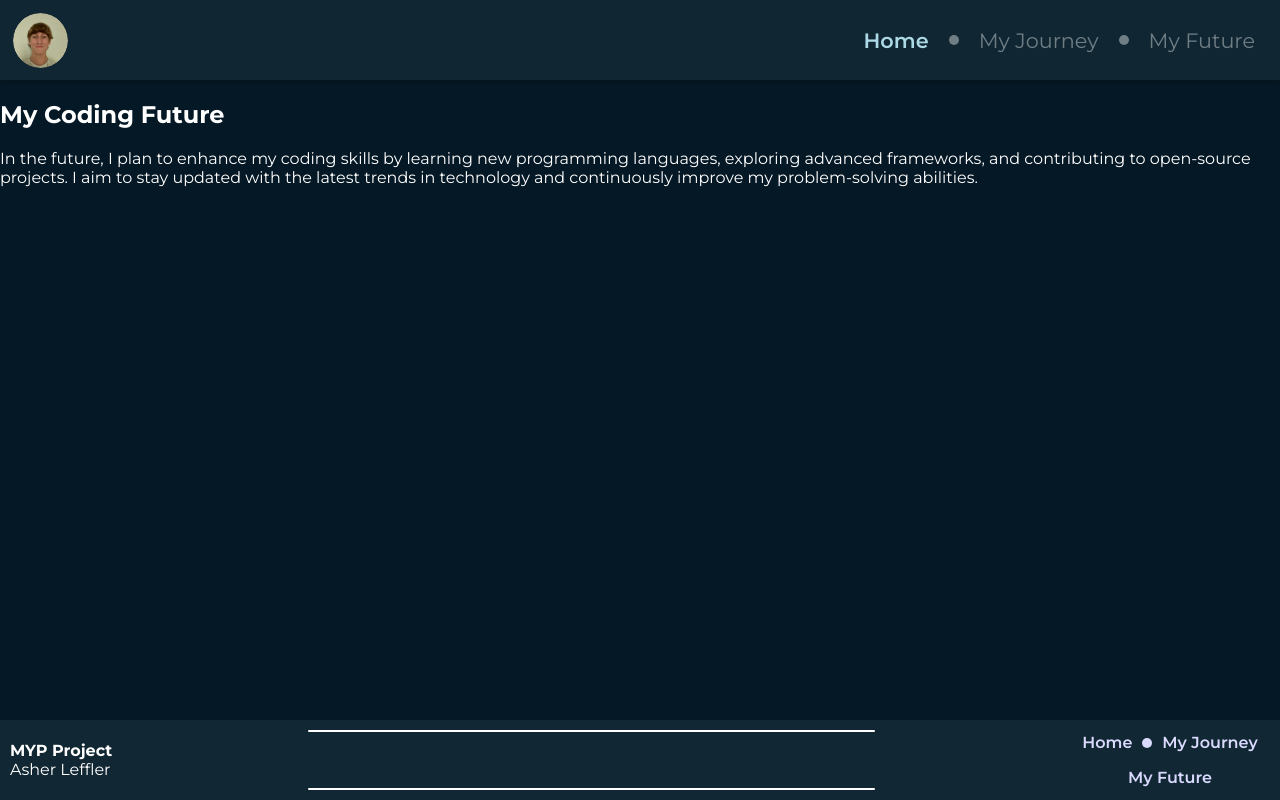
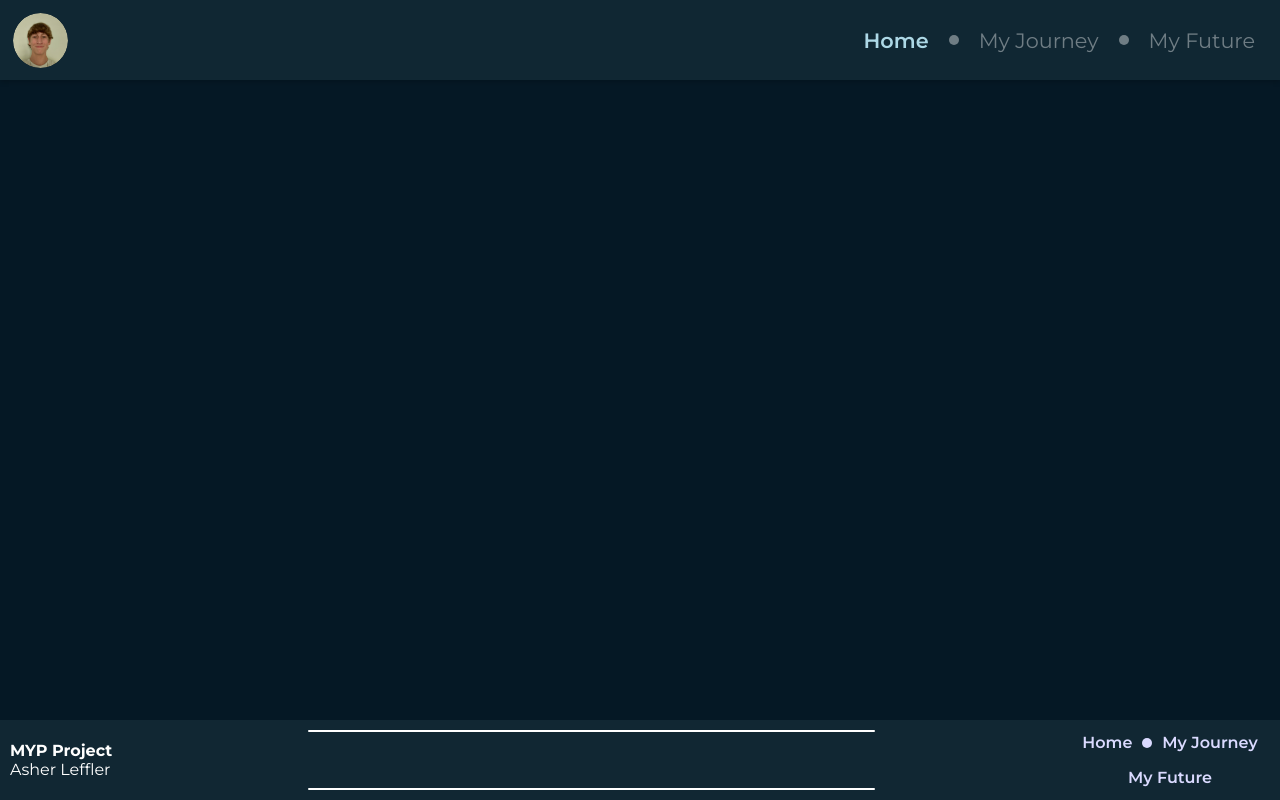
Before and after one commit to AsherLeffler/MYP-Project, a React (Vite) app: page /myFuture in a window 1280 px wide. Built offline with nearby package versions, Linux system fonts and the light colour scheme.

Commit message:
Add features to future page and begin development

```diff
--- a/src/main/components/MyFuture.tsx
+++ b/src/main/components/MyFuture.tsx
@@ -1,5 +1,7 @@
 import Header from "./Header";
 import Footer from "./Footer";
+import "../css/MyFuture.css";
+import { useEffect, useState } from "react";
 
 interface headerStates {
   activePage: string;
@@ -11,18 +13,20 @@ interface HomeProps {
 
 const MyFuture: React.FC<HomeProps> = ({ headerStates }) => {
   const { activePage, setActivePage } = headerStates;
+  const [animationActive, setAnimationActive] = useState<boolean>(false);
+
+  useEffect(() => {
+    setTimeout(() => {
+      setAnimationActive(true);
+    }, 400);
+  }, []);
 
   return (
     <>
       <Header headerStates={{ activePage, setActivePage }} />
-      <div className="mainBody">
-        <h2>My Coding Future</h2>
-        <p>
-          In the future, I plan to enhance my coding skills by learning new
-          programming languages, exploring advanced frameworks, and contributing
-          to open-source projects. I aim to stay updated with the latest trends
-          in technology and continuously improve my problem-solving abilities.
-        </p>
+      <div className="mainBody dark">
+        <div className={`slide-in one ${animationActive ? "slide" : ""}`}></div>
+        <div className={`slide-in two ${animationActive ? "slide" : ""}`}></div>
       </div>
       <Footer />
     </>
--- a/src/main/css/App.css
+++ b/src/main/css/App.css
@@ -30,6 +30,7 @@ header {
   box-shadow: 0 2px 5px rgba(0, 0, 0, 0.2);
   padding: 5px;
   overflow: auto;
+  z-index: 500;
 }
 
 header nav {
@@ -173,9 +174,15 @@ footer {
 .mainBody {
   min-height: calc(100dvh - 160px);
   overflow: auto;
+  position: relative;
 }
 
-.center-footer{
+.mainBody.dark {
+  background-color: hsl(204, 76%, 3%);
+  overflow-x: hidden;
+}
+
+.center-footer {
   width: 100%;
   height: 2px;
   border-radius: 1px;
@@ -183,7 +190,7 @@ footer {
   position: relative;
 }
 
-.center-wrapper{
+.center-wrapper {
   width: 45%;
   height: 100%;
   display: flex;
--- /dev/null
+++ b/src/main/css/MyFuture.css
@@ -0,0 +1,25 @@
+.slide-in {
+  background-color: #051825;
+  height: fit-content;
+  min-height: calc(100dvh - 160px);
+  width: 50%;
+  position: absolute;
+  top: 0;
+  transition: 1.5s cubic-bezier(0.38, 0.6, 0.09, 1.01);
+}
+
+.slide-in.one {
+  left: -100%;
+}
+
+.slide-in.two {
+  right: -100%;
+}
+
+.slide.one{
+    left: 0 !important;
+}
+
+.slide.two{
+    right: 0 !important;
+}
```
